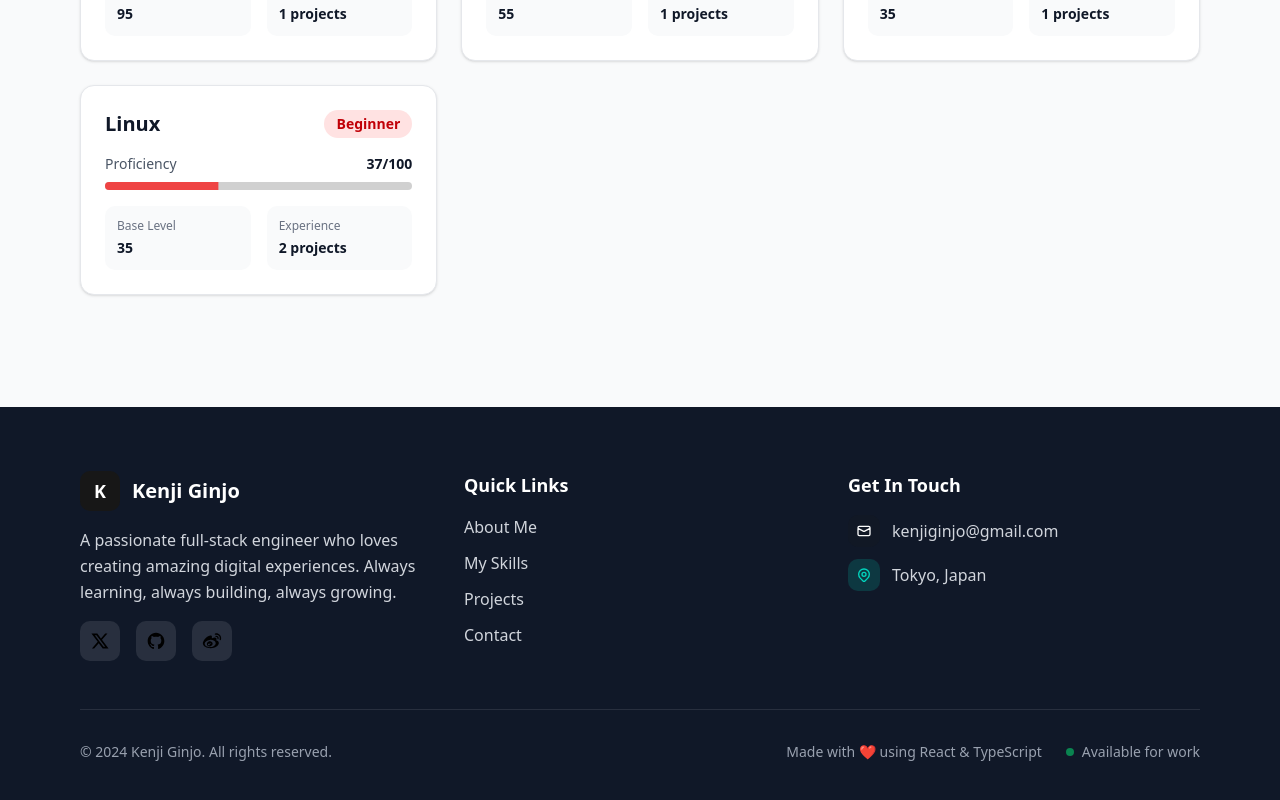
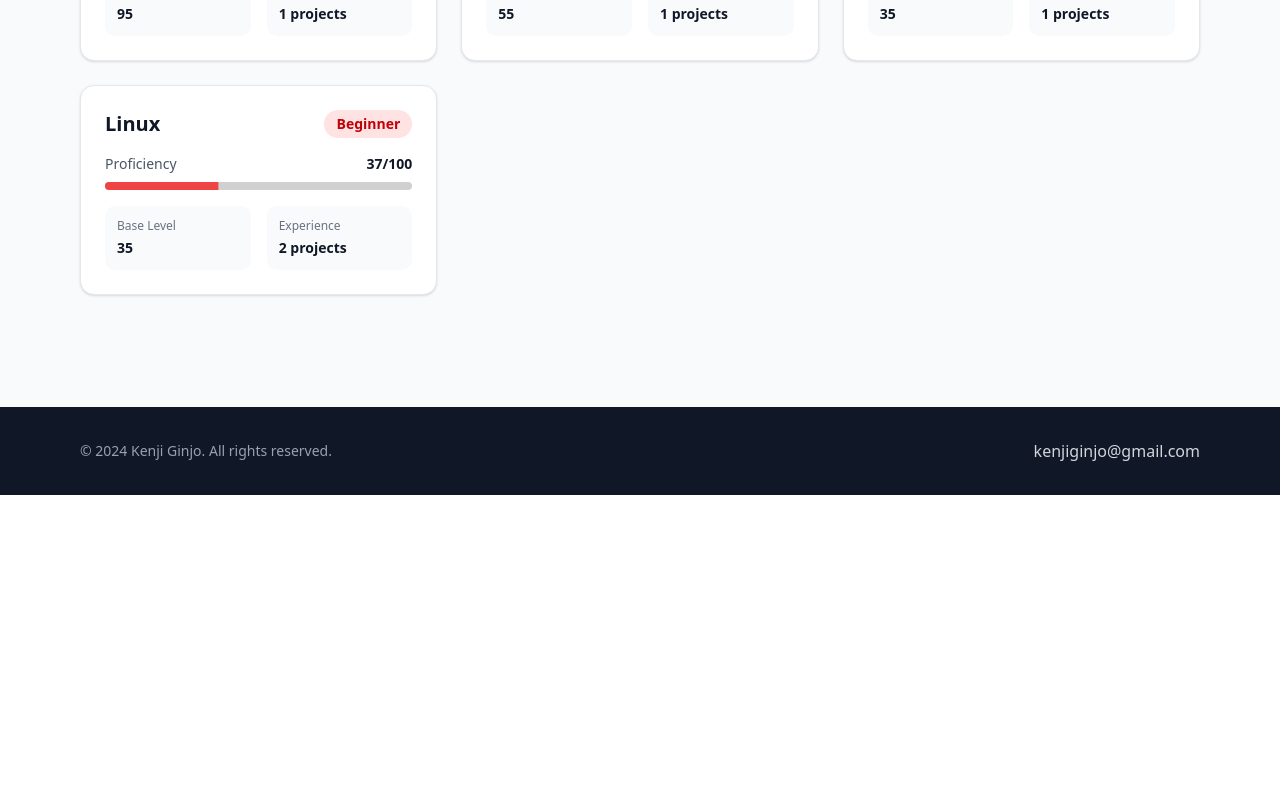
Before and after one commit to KenjiGinjo/DevFolio, a React (Vite) app: page / in a window 1280 px wide. Shown: the part 5306-6106 px from the top of the page. After the commit the page ends 5801 px from the top, so only its background shows below. Built offline with nearby package versions, Linux system fonts and the light colour scheme.

Commit message:
Refactor Footer component to simplify layout and remove unnecessary sections; retain essential contact information and copyright notice for improved clarity and user experience.

```diff
--- a/src/components/footer.tsx
+++ b/src/components/footer.tsx
@@ -1,125 +1,15 @@
 export function Footer() {
   return (
     <footer className="bg-gray-900 text-white">
-      <div className="max-w-6xl mx-auto px-4 py-16">
-        <div className="grid grid-cols-1 md:grid-cols-3 gap-8 mb-12">
-          {/* About Section */}
-          <div className="space-y-4">
-            <div className="flex items-center space-x-3">
-              <div className="w-10 h-10 bg-primary rounded-lg flex items-center justify-center">
-                <span className="text-white font-bold text-lg">K</span>
-              </div>
-              <h3 className="text-xl font-bold">Kenji Ginjo</h3>
-            </div>
-            <p className="text-gray-300 leading-relaxed">
-              A passionate full-stack engineer who loves creating amazing digital experiences.
-              Always learning, always building, always growing.
-            </p>
-            <div className="flex space-x-4">
-              <a
-                href="https://twitter.com"
-                target="_blank"
-                rel="noopener noreferrer"
-                className="w-10 h-10 bg-white/10 hover:bg-primary rounded-lg flex items-center justify-center transition-all duration-200 group"
-              >
-                <img
-                  src="/twitter-x.svg"
-                  alt="Twitter/X"
-                  className="w-5 h-5 text-gray-300 group-hover:text-white transition-colors"
-                />
-              </a>
-              <a
-                href="https://github.com"
-                target="_blank"
-                rel="noopener noreferrer"
-                className="w-10 h-10 bg-white/10 hover:bg-gray-800 rounded-lg flex items-center justify-center transition-all duration-200 group"
-              >
-                <img
-                  src="/github.svg"
-                  alt="GitHub"
-                  className="w-5 h-5 text-gray-300 group-hover:text-white transition-colors"
-                />
-              </a>
-              <a
-                href="https://weibo.com"
-                target="_blank"
-                rel="noopener noreferrer"
-                className="w-10 h-10 bg-white/10 hover:bg-red-500 rounded-lg flex items-center justify-center transition-all duration-200 group"
-              >
-                <img
-                  src="/weibo.svg"
-                  alt="Weibo"
-                  className="w-5 h-5 text-gray-300 group-hover:text-white transition-colors"
-                />
-              </a>
-            </div>
+      <div className="max-w-6xl mx-auto px-4 py-8">
+        <div className="flex flex-col md:flex-row justify-between items-center space-y-4 md:space-y-0">
+          <div className="text-gray-400 text-sm">
+            © 2024 Kenji Ginjo. All rights reserved.
           </div>
-
-          {/* Quick Links */}
-          <div className="space-y-4">
-            <h4 className="text-lg font-semibold text-white">Quick Links</h4>
-            <ul className="space-y-3">
-              <li>
-                <a href="#about" className="text-gray-300 hover:text-primary-foreground transition-colors duration-200">
-                  About Me
-                </a>
-              </li>
-              <li>
-                <a href="#skills" className="text-gray-300 hover:text-primary-foreground transition-colors duration-200">
-                  My Skills
-                </a>
-              </li>
-              <li>
-                <a href="#projects" className="text-gray-300 hover:text-primary-foreground transition-colors duration-200">
-                  Projects
-                </a>
-              </li>
-              <li>
-                <a href="#contact" className="text-gray-300 hover:text-primary-foreground transition-colors duration-200">
-                  Contact
-                </a>
-              </li>
-            </ul>
-          </div>
-
-          {/* Contact Info */}
-          <div className="space-y-4">
-            <h4 className="text-lg font-semibold text-white">Get In Touch</h4>
-            <div className="space-y-3">
-              <div className="flex items-center space-x-3">
-                <div className="w-8 h-8 bg-primary/20 rounded-lg flex items-center justify-center">
-                  <svg className="w-4 h-4 text-primary-foreground" fill="none" stroke="currentColor" viewBox="0 0 24 24">
-                    <path strokeLinecap="round" strokeLinejoin="round" strokeWidth={2} d="M3 8l7.89 4.26a2 2 0 002.22 0L21 8M5 19h14a2 2 0 002-2V7a2 2 0 00-2-2H5a2 2 0 00-2 2v10a2 2 0 002 2z" />
-                  </svg>
-                </div>
-                <span className="text-gray-300">kenjiginjo@gmail.com</span>
-              </div>
-              <div className="flex items-center space-x-3">
-                <div className="w-8 h-8 bg-teal-500/20 rounded-lg flex items-center justify-center">
-                  <svg className="w-4 h-4 text-teal-400" fill="none" stroke="currentColor" viewBox="0 0 24 24">
-                    <path strokeLinecap="round" strokeLinejoin="round" strokeWidth={2} d="M17.657 16.657L13.414 20.9a1.998 1.998 0 01-2.827 0l-4.244-4.243a8 8 0 1111.314 0z" />
-                    <path strokeLinecap="round" strokeLinejoin="round" strokeWidth={2} d="M15 11a3 3 0 11-6 0 3 3 0 016 0z" />
-                  </svg>
-                </div>
-                <span className="text-gray-300">Tokyo, Japan</span>
-              </div>
-            </div>
-          </div>
-        </div>
-
-        {/* Bottom Section */}
-        <div className="border-t border-white/10 pt-8">
-          <div className="flex flex-col md:flex-row justify-between items-center space-y-4 md:space-y-0">
-            <div className="text-gray-400 text-sm">
-              © 2024 Kenji Ginjo. All rights reserved.
-            </div>
-            <div className="flex items-center space-x-6 text-sm text-gray-400">
-              <span>Made with ❤️ using React & TypeScript</span>
-              <div className="flex items-center space-x-2">
-                <div className="w-2 h-2 bg-green-400 rounded-full animate-pulse"></div>
-                <span>Available for work</span>
-              </div>
-            </div>
+          <div className="flex items-center space-x-3">
+            <a href="mailto:kenjiginjo@gmail.com" className="text-gray-300 hover:text-primary-foreground transition-colors">
+              kenjiginjo@gmail.com
+            </a>
           </div>
         </div>
       </div>
```
